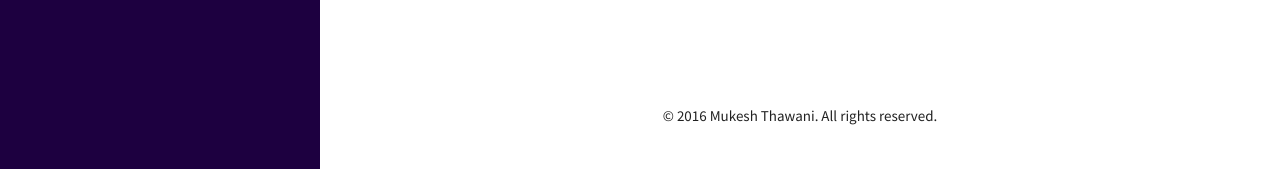
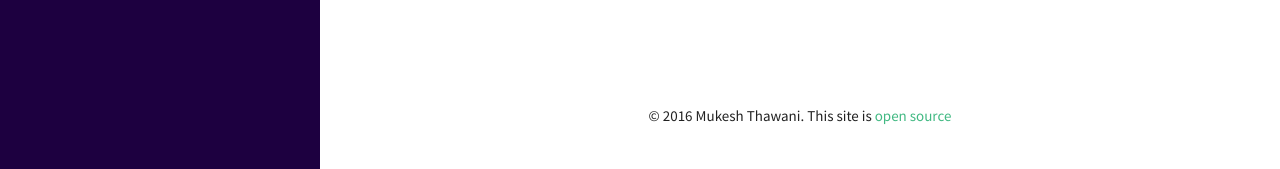
Before and after one commit to mukeshthawani/mukeshthawani.github.io, a Jekyll site: the page built from index.html, in a window 1280 px wide. Shown: the part 999-1168 px from the top of the page. Built offline with Jekyll 4.4.1, drawn with Linux system fonts in a browser that asks for light colours.

Commit message:
Add project's link

```diff
--- a/_includes/footer.html
+++ b/_includes/footer.html
@@ -1,3 +1,3 @@
 <footer>
-  &copy; {{ site.time | date: '%Y' }} {{ site.owner.name }}. All rights reserved.
+  &copy; {{ site.time | date: '%Y' }} {{ site.owner.name }}. This site is <a href="https://github.com/mukeshthawani/mukeshthawani.github.io">open source</a>
 </footer>
```
